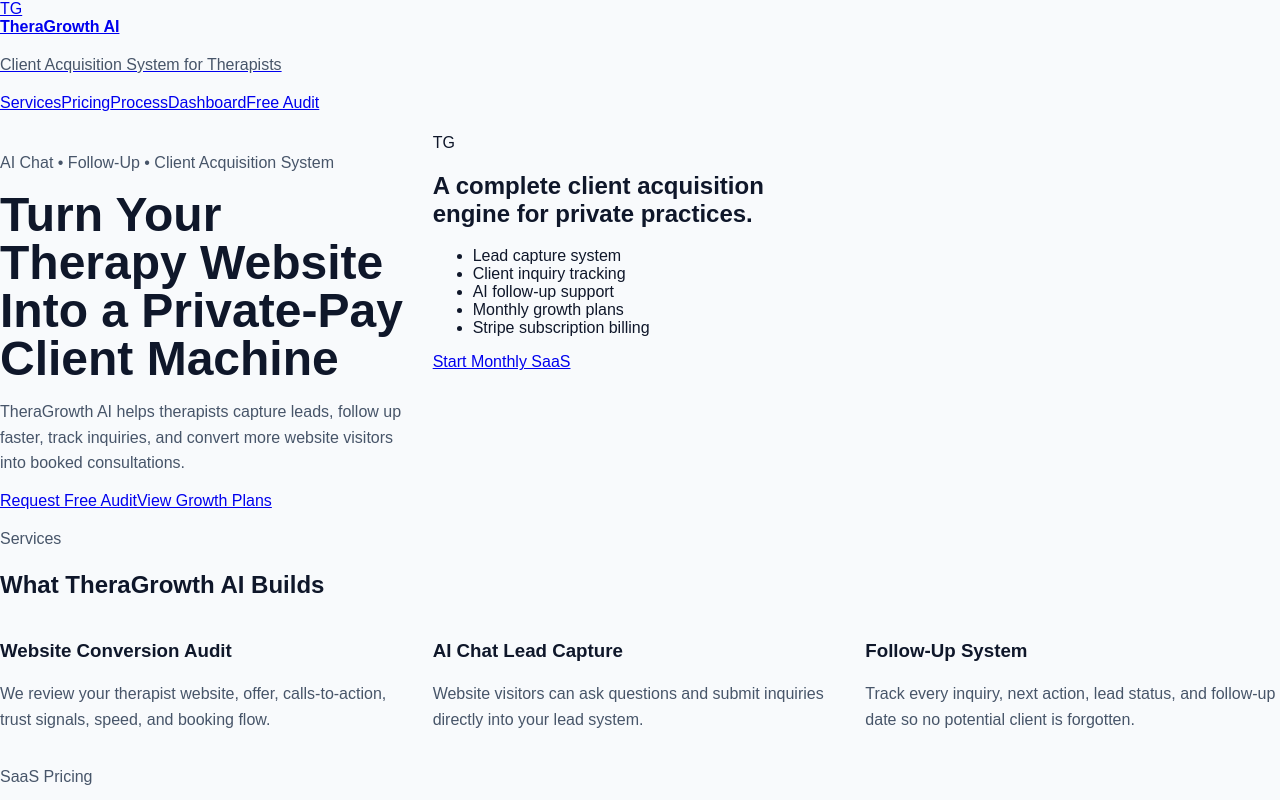
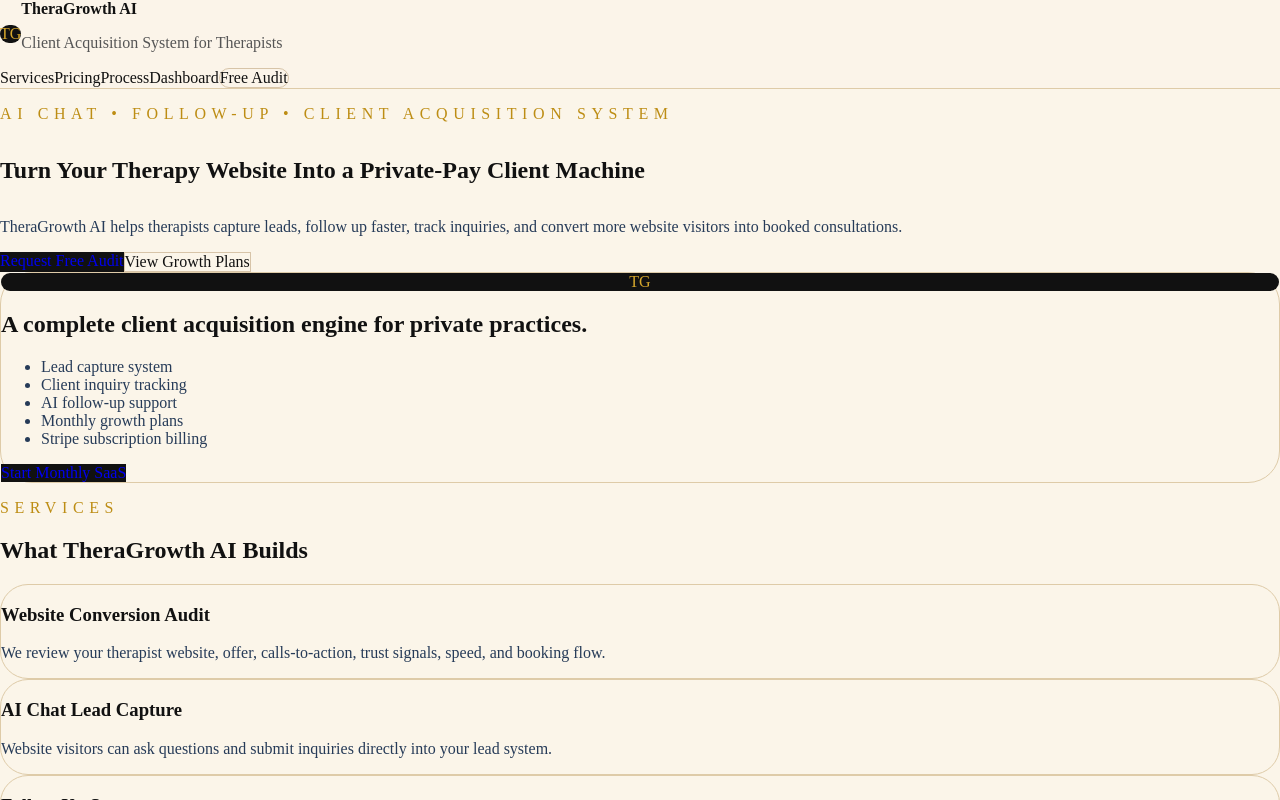
Before and after one commit to adesojilanre2/theragrowth-ai, a Next.js app in the folder frontend/: page / in a window 1280 px wide. Shown: the top 800 px of the page. Built offline with nearby package versions, Linux system fonts and the light colour scheme.

Commit message:
Fix Tailwind styling

```diff
--- a/frontend/app/globals.css
+++ b/frontend/app/globals.css
@@ -1,17 +1,13 @@
-* { box-sizing: border-box; }
-body { margin: 0; font-family: Arial, Helvetica, sans-serif; background: #f8fafc; color: #0f172a; }
-.container { max-width: 1180px; margin: 0 auto; padding: 32px 20px; }
-.hero { background: white; border-radius: 28px; padding: 36px; box-shadow: 0 8px 30px rgba(15,23,42,0.06); display: flex; justify-content: space-between; gap: 24px; align-items: center; }
-.badge { display: inline-block; background: #e2e8f0; border-radius: 999px; padding: 8px 14px; font-size: 14px; margin-bottom: 12px; }
-h1 { font-size: 48px; line-height: 1; margin: 0; }
-p { color: #475569; line-height: 1.6; }
-.grid { display: grid; grid-template-columns: repeat(3, 1fr); gap: 18px; margin-top: 22px; }
-.two { grid-template-columns: 1fr 1fr; }
-.card { background: white; border-radius: 24px; padding: 24px; box-shadow: 0 8px 30px rgba(15,23,42,0.05); }
-input, textarea { width: 100%; border: 1px solid #cbd5e1; border-radius: 14px; padding: 13px 14px; font-size: 15px; margin: 8px 0; }
-textarea { min-height: 260px; }
-button { background: #0f172a; color: white; border: none; border-radius: 14px; padding: 13px 18px; font-weight: 700; cursor: pointer; }
-button.secondary { background: #334155; }
-.lead { border: 1px solid #e2e8f0; border-radius: 18px; padding: 14px; margin: 10px 0; }
-.small { font-size: 13px; color: #64748b; }
-@media (max-width: 800px) { .hero { flex-direction: column; align-items: flex-start; } .grid, .two { grid-template-columns: 1fr; } h1 { font-size: 36px; } }
+@tailwind base;
+@tailwind components;
+@tailwind utilities;
+
+html {
+  scroll-behavior: smooth;
+}
+
+body {
+  margin: 0;
+  background: #f8f1e6;
+  color: #0f172a;
+}
--- a/frontend/package.json
+++ b/frontend/package.json
@@ -20,6 +20,9 @@
     "@types/nodemailer": "^8.0.0",
     "@types/react": "latest",
     "@types/react-dom": "latest",
+    "autoprefixer": "^10.5.0",
+    "postcss": "^8.5.14",
+    "tailwindcss": "^4.3.0",
     "typescript": "latest"
   }
 }
--- /dev/null
+++ b/frontend/postcss.config.js
@@ -0,0 +1,6 @@
+module.exports = {
+  plugins: {
+    tailwindcss: {},
+    autoprefixer: {},
+  },
+};
--- /dev/null
+++ b/frontend/tailwind.config.js
@@ -0,0 +1,12 @@
+/** @type {import('tailwindcss').Config} */
+module.exports = {
+  content: [
+    "./app/**/*.{js,ts,jsx,tsx,mdx}",
+    "./components/**/*.{js,ts,jsx,tsx,mdx}",
+    "./lib/**/*.{js,ts,jsx,tsx,mdx}",
+  ],
+  theme: {
+    extend: {},
+  },
+  plugins: [],
+};
```
Also changed, not shown: 1 other file (tests, documents, lock files or other folders).
